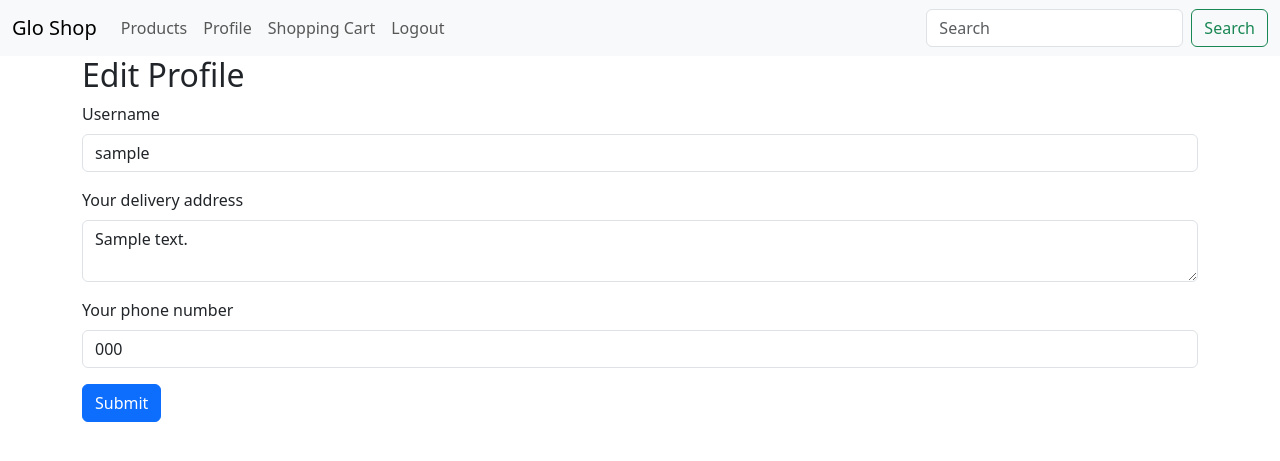
After one commit to bogdan3107/online_store_flask, a Flask app: page /edit_profile in a window 1280 px wide. The commit adds this page. Shown: the top 461 px of the page. Run offline with Flask 3, Linux system fonts and the light colour scheme; a user stored in the database is signed in; tables that the repository leaves empty hold one stand-in row (values such as "Sample post"); some libraries are stand-ins or nearby versions.

```diff
--- /dev/null
+++ b/app/main/forms.py
@@ -0,0 +1,23 @@
+from flask_wtf import FlaskForm
+from wtforms import StringField, SubmitField, TextAreaField, validators
+from wtforms.validators import ValidationError, DataRequired, Length
+from app.models import User
+
+class EditProfileForm(FlaskForm):
+    username = StringField(('Username'), validators=[DataRequired()])
+    delivery_address = TextAreaField(('Your delivery address'),
+                             validators=[Length(min=1, max=128)])
+    phone_number = StringField(('Your phone number'), validators=[
+    validators.Regexp(r'^\d{10}$', message='Invalid phone number format')
+    ])
+    submit = SubmitField(('Submit'))
+
+    def __init__(self, original_username, *args, **kwargs):
+        super(EditProfileForm, self).__init__(*args, **kwargs)
+        self.original_username = original_username
+
+    def validate_username(self, username):
+        if username.data != self.original_username:
+            user = User.query.filter_by(username=self.username.data).first()
+            if user is not None:
+                raise ValidationError(('Please use a different username.'))
--- a/app/main/routes.py
+++ b/app/main/routes.py
@@ -3,15 +3,13 @@ from flask_login import current_user, login_required
 from app import db
 from app.main import bp
 from app.models import Product, User, Order
+from app.main.forms import EditProfileForm
 import json
-
-
 
 @bp.route('/', methods=['GET', 'POST'])
 @bp.route('/index', methods=['GET', 'POST'])
 def index():
     return render_template('products.html')
-
 
 @bp.route('/products', methods=['GET', 'POST'])
 def products():
@@ -20,6 +18,10 @@ def products():
 
     return render_template('products.html', title=('Products'), products=products)
 
+@bp.route('/products/<id>', methods=['GET', 'POST'])
+def load_product(id):
+    product = Product.query.filter_by(id=id).first_or_404()
+    return render_template('product.html', product=product)
 
 @bp.route('/customer/<username>', methods=['GET', 'POST'])
 @login_required
@@ -28,6 +30,23 @@ def load_customer(username):
 
     return render_template('customer.html', customer=customer)
 
+@bp.route('/edit_profile', methods=['GET', 'POST'])
+@login_required
+def edit_profile():
+    form = EditProfileForm(current_user.username)
+    if form.validate_on_submit():
+        current_user.username = form.username.data
+        current_user.delivery_address = form.delivery_address.data
+        current_user.phone_number = form.phone_number.data
+        db.session.commit()
+        flash('Your changes have been saved.')
+        return redirect(url_for('main.load_customer', username=current_user.username))
+    elif request.method == 'GET':
+        form.username.data = current_user.username
+        form.delivery_address.data = current_user.delivery_address
+        form.phone_number.data = current_user.phone_number
+    return render_template('edit_profile.html', title=('Edit Profile'),
+                           form=form)
 
 @bp.route('/shopping_cart', methods=['GET','POST'])
 @login_required
@@ -37,8 +56,6 @@ def shopping_cart():
     for item in cart_items:
         total_to_pay += item.product.price * item.quantity
     return render_template('shopping_cart.html', cart_items=cart_items, total_to_pay=total_to_pay, title='Your cart')
-
-
 
 @bp.route('/add_to_cart', methods=['POST'])
 def add_to_cart():
@@ -63,7 +80,6 @@ def add_to_cart():
 
     return jsonify({'message': 'Product added to the cart'})
 
-
 @bp.route('/remove_from_cart', methods=['POST'])
 def remove_from_cart():
     if current_user.is_anonymous:
@@ -81,14 +97,49 @@ def remove_from_cart():
         db.session.delete(in_cart)
         db.session.commit()
 
-    return jsonify({'message': 'Product removed from the cart'})
+    cart_items = Order.query.filter_by(customer=current_user, status='cart').all()
+    item_counts = {str(item.product_id): item.quantity for item in cart_items}
+
+    return jsonify({'message': 'Product removed from the cart', 'item_counts': item_counts})
+
+@bp.route('/update_quantity', methods=['POST'])
+def update_quantity():
+    if current_user.is_anonymous:
+        return jsonify({'message': 'You are not permitted for this action!'}), 401
+
+    data = request.get_json()
+    product_id = data.get('product_id')
+    action = data.get('action')  # 'increase' or 'decrease'
+
+    product = Product.query.get(product_id)
+    if not product:
+        return jsonify({'message': 'Product not found'}), 404
+
+    in_cart = Order.query.filter_by(product=product, customer=current_user, status='cart').first()
+    if not in_cart:
+        return jsonify({'message': 'Product not in cart'}), 404
+
+    if action == 'increase':
+        in_cart.quantity += 1
+    elif action == 'decrease':
+        if in_cart.quantity > 1:
+            in_cart.quantity -= 1
+        else:
+            db.session.delete(in_cart)
+
+    db.session.commit()
+
+    cart_items = Order.query.filter_by(customer=current_user, status='cart').all()
+    item_counts = {str(item.product_id): item.quantity for item in cart_items}
+
+    return jsonify({'item_counts': item_counts})
+
 
 
 
 @bp.route('/contact_us', methods=['GET', 'POST'])
 def contact_us():
     pass
-
 
 @bp.route('/shopping_temp_cart', methods=['GET'])
 def shopping_temp_cart():
@@ -110,7 +161,6 @@ def shopping_temp_cart():
 
     return render_template('shopping_temp_cart.html', title='Shopping cart', temp_cart=temp_cart, product_by_id=product_by_id)
 
-
 @bp.route('/search', methods=['POST'])
 def search():
     pass
--- /dev/null
+++ b/app/static/scripts.js
@@ -0,0 +1,100 @@
+function addToCart(productId) {
+    fetch('/add_to_cart', {
+      method: 'POST',
+      headers: {
+        'Content-Type': 'application/json',
+      },
+      body: JSON.stringify({ 'product_id': productId }),
+    })
+    .then(response => {
+      if (!response.ok) {
+        throw new Error('Network response was not ok');
+      }
+      return response.json();
+    })
+    .then(data => {
+        console.log(data.message); // Выведите сообщение в консоль для отладки
+    })
+    .catch(error => {
+      console.error('Fetch Error:', error.message);
+    });
+  }
+function removeFromCart(productID) {
+    fetch('/remove_from_cart',{
+      method: 'POST',
+      headers: {
+        'Content-Type': 'application/json',
+      },
+      body: JSON.stringify({ 'product_id': productID }),
+    })
+    .then(response => {
+      if (!response.ok) {
+        throw new Error('Network response was not ok!');
+      }
+      return response.json();
+    })
+    .then(data => {
+      console.log(data.message); // for error logging
+      var updatedItemCount = data.item_counts[productID];
+        var cartProductID = document.getElementById(`cartProductID_${productID}`);
+
+        if(updatedItemCount === undefined) {
+            cartProductID.style.display = 'none'
+        } else {
+            document.getElementById(`quantityDisplay_${productID}`).innerText = updatedItemCount;
+        }
+    })
+    .catch(error => {
+      console.error('Fetch error:', error.message);
+    });
+  }
+function increaseQuantity(productID) {
+    fetch('/update_quantity', {
+        method: 'POST',
+        headers: {
+            'Content-Type': 'application/json',
+        },
+        body: JSON.stringify({ 'product_id': productID, 'action': 'increase' }),
+    })
+    .then(response => {
+        if (!response.ok) {
+            throw new Error('Network response was not ok!');
+        }
+        return response.json();
+    })
+    .then(data => {
+        var updatedItemCount = data.item_counts[productID];
+        document.getElementById(`quantityDisplay_${productID}`).innerText = updatedItemCount;
+    })
+    .catch(error => {
+        console.error('Error updating quantity:', error.message);
+    });
+}
+function decreaseQuantity(productID) {
+    fetch('/update_quantity', {
+        method: 'POST',
+        headers: {
+            'Content-Type': 'application/json',
+        },
+        body: JSON.stringify({ 'product_id': productID, 'action': 'decrease' }),
+    })
+    .then(response => {
+        if (!response.ok) {
+            throw new Error('Network response was not ok!');
+        }
+        return response.json();
+    })
+    .then(data => {
+        var updatedItemCount = data.item_counts[productID];
+        var cartProductID = document.getElementById(`cartProductID_${productID}`);
+
+        if(updatedItemCount === undefined) {
+            cartProductID.style.display = 'none'
+        } else {
+            document.getElementById(`quantityDisplay_${productID}`).innerText = updatedItemCount;
+        }
+    })
+    .catch(error => {
+        console.error('Error updating quantity:', error.message);
+    });
+}
--- /dev/null
+++ b/app/templates/edit_profile.html
@@ -0,0 +1,41 @@
+{% extends 'base.html' %}
+
+{% block content %}
+  <div class="container">
+    <h2>Edit Profile</h2>
+    <form method="POST" action="{{ url_for('main.edit_profile') }}">
+      {{ form.hidden_tag() }}
+      <div class="mb-3">
+        {{ form.username.label(class="form-label") }}
+        {{ form.username(class="form-control", placeholder="Enter your username") }}
+        {% if form.username.errors %}
+          <div class="invalid-feedback">
+            {{ form.username.errors[0] }}
+          </div>
+        {% endif %}
+      </div>
+
+      <div class="mb-3">
+        {{ form.delivery_address.label(class="form-label") }}
+        {{ form.delivery_address(class="form-control", placeholder="Enter your delivery address") }}
+        {% if form.delivery_address.errors %}
+          <div class="invalid-feedback">
+            {{ form.delivery_address.errors[0] }}
+          </div>
+        {% endif %}
+      </div>
+
+      <div class="mb-3">
+        {{ form.phone_number.label(class="form-label") }}
+        {{ form.phone_number(class="form-control", placeholder="Enter your phone number") }}
+        {% if form.phone_number.errors %}
+          <div class="invalid-feedback">
+            {{ form.phone_number.errors[0] }}
+          </div>
+        {% endif %}
+      </div>
+
+      <button type="submit" class="btn btn-primary">Submit</button>
+    </form>
+  </div>
+{% endblock %}
```
Also changed, not shown: app/templates/base.html (+3 -42 lines), app/templates/customer.html (+5 -6 lines), app/templates/product.html (added, +21 -0 lines), app/templates/products.html (+7 -5 lines), app/templates/shopping_cart.html (+5 -5 lines), app.db.
